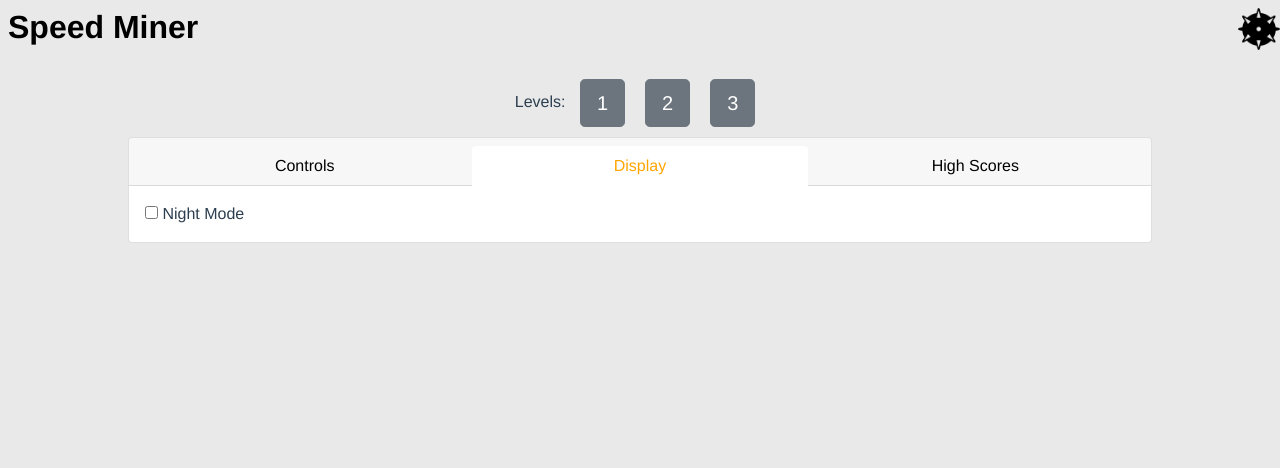
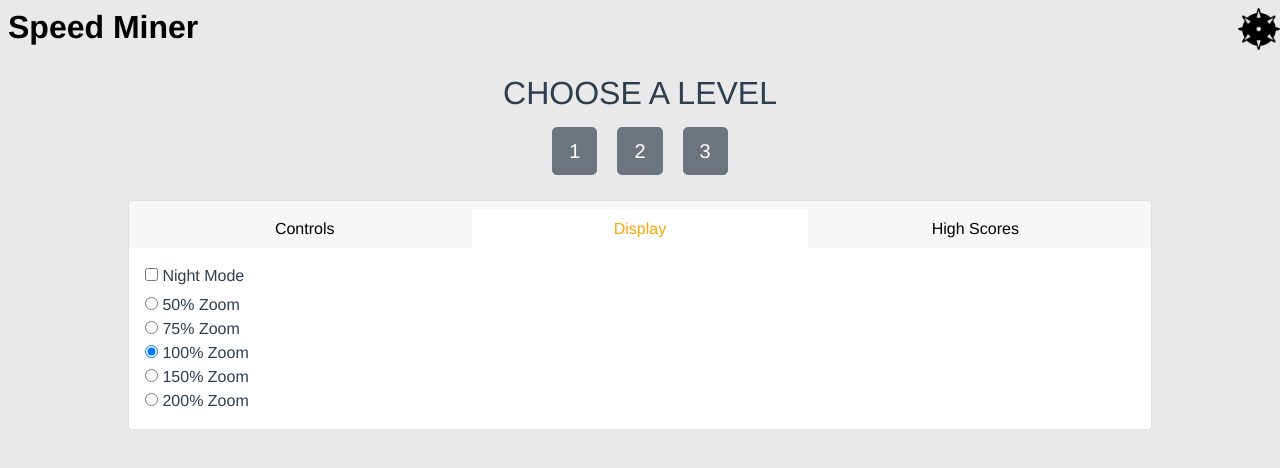
Before and after one commit to josephrockqz/speed_miner, a Vue app: page / in a window 1280 px wide. Both pictures are taken after a click on the tab "Display". Shown: the top 468 px of the page. Built offline with nearby package versions, Linux system fonts and the light colour scheme.

Commit message:
added zoom feature to displays tab on home screen

```diff
--- a/src/components/LevelMenu.vue
+++ b/src/components/LevelMenu.vue
@@ -1,8 +1,8 @@
 <template>
 
-  <div id="nav" style="margin-top:15px;">
+  <div id="nav" style="margin-top:15px; margin-bottom: 15px;">
 
-    Levels:
+    <div style="font-size: 32px;">CHOOSE A LEVEL</div>
     <b-button v-for="level in levels"
               :key="level"
               @click="$router.push('/level' + level)"
--- a/src/store.js
+++ b/src/store.js
@@ -138,6 +138,19 @@ export default new Vuex.Store({
         state.backgroundColor = '#e9e9e9'
       } else {
         state.backgroundColor = '#555555'
+      }
+    },
+    TOGGLE_ZOOM(state, zoom_level) {
+      if (zoom_level == 1) {
+        document.body.style.zoom = "50%"
+      } else if (zoom_level == 2) {
+        document.body.style.zoom = "75%"
+      } else if (zoom_level == 3) {
+        document.body.style.zoom = "100%"
+      } else if (zoom_level == 4) {
+        document.body.style.zoom = "150%"
+      } else if (zoom_level == 5) {
+        document.body.style.zoom = "200%"
       }
     },
     ZERO_MINE_COUNTER(state) {
@@ -455,6 +468,9 @@ export default new Vuex.Store({
     toggleNightMode({ commit }, { night_mode_bool }) {
       commit('TOGGLE_NIGHT_MODE', night_mode_bool)
     },
+    toggleZoom({ commit }, { zoom_level }) {
+      commit('TOGGLE_ZOOM', zoom_level)
+    },
     uncoverCell({ commit, dispatch, state }, { cell_index }) {
       if (state.squares[cell_index].classList.contains('uncovered') || state.squares[cell_index].classList.contains('flag') || state.squares[cell_index].classList.contains('mine')) {
         return
--- a/src/views/Home.vue
+++ b/src/views/Home.vue
@@ -29,6 +29,15 @@
 
           <!-- Night Mode Checkbox -->
           <b-checkbox v-model="nightMode" style="text-align: left;">&nbsp;Night Mode</b-checkbox>
+
+          <!-- Zoom Level -->
+          <b-form-group style="text-align: left; margin-top: 5px;">
+            <b-form-radio v-model="zoomLevel" name="some-radios" value="1">&nbsp;50% Zoom</b-form-radio>
+            <b-form-radio v-model="zoomLevel" name="some-radios" value="2">&nbsp;75% Zoom</b-form-radio>
+            <b-form-radio v-model="zoomLevel" name="some-radios" value="3">&nbsp;100% Zoom</b-form-radio>
+            <b-form-radio v-model="zoomLevel" name="some-radios" value="4">&nbsp;150% Zoom</b-form-radio>
+            <b-form-radio v-model="zoomLevel" name="some-radios" value="5">&nbsp;200% Zoom</b-form-radio>
+          </b-form-group>
 
         </b-tab>
 
@@ -101,12 +110,14 @@ export default {
       nightMode: false,
       options: [
         { item: 'Night Mode', name: 'Night Mode' }
-      ]
+      ],
+      zoomLevel: 3
     }
   },
   methods: {
     ...mapActions([
-      'toggleNightMode'
+      'toggleNightMode',
+      'toggleZoom'
     ])
   },
   mounted() {
@@ -121,6 +132,11 @@ export default {
       await store.dispatch('toggleNightMode', {
         night_mode_bool: this.nightMode
       })
+    },
+    async zoomLevel() {
+      await store.dispatch('toggleZoom', {
+        zoom_level: this.zoomLevel
+      })
     }
   }
 }
@@ -132,6 +148,10 @@ a {
 }
 a:hover {
   border: none !important;
+}
+div.card-header {
+  border: none !important;
+  padding: none !important;
 }
 .nav-link {
   color: black !important;
```
Also changed, not shown: ttd.txt.
